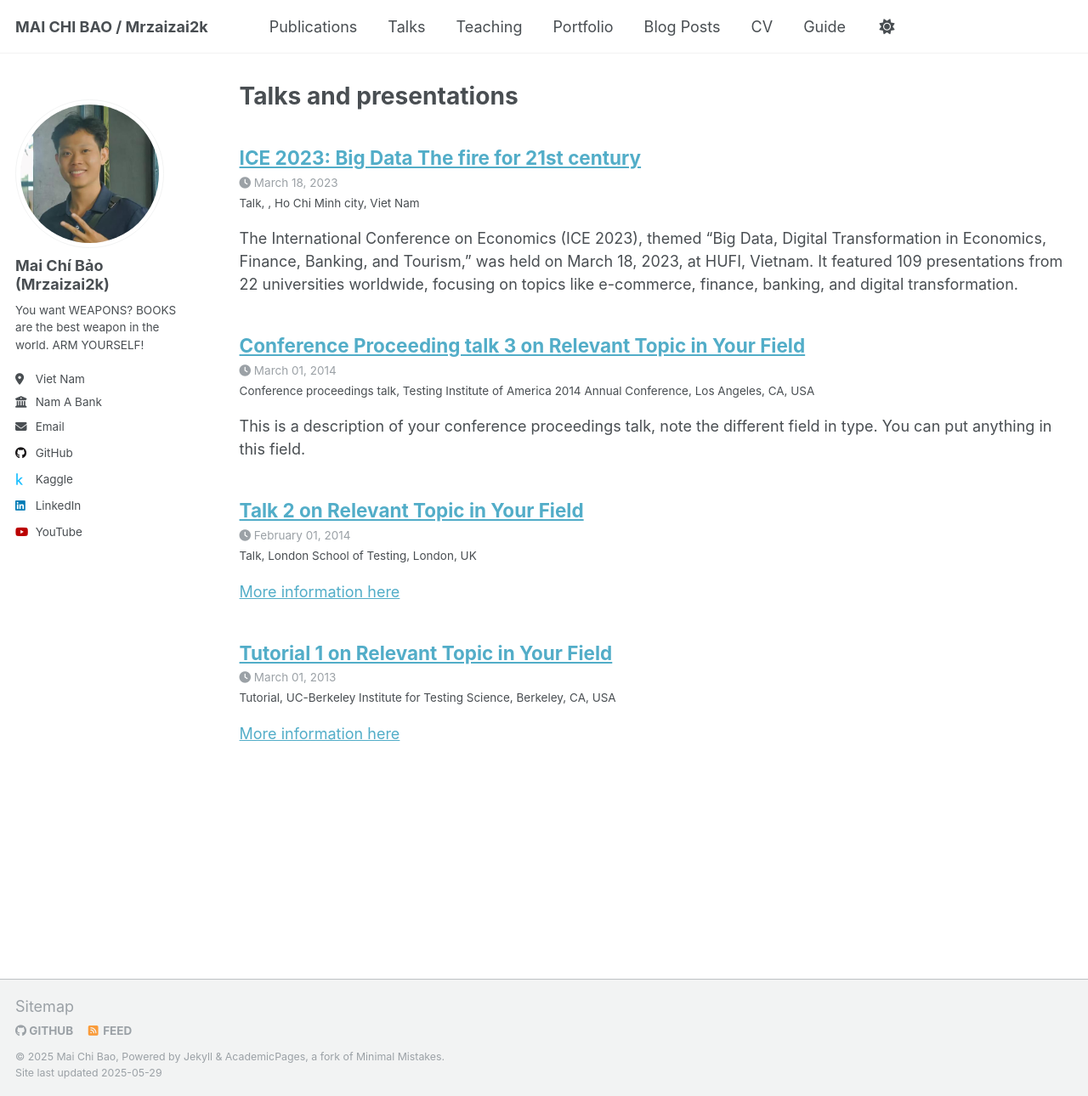
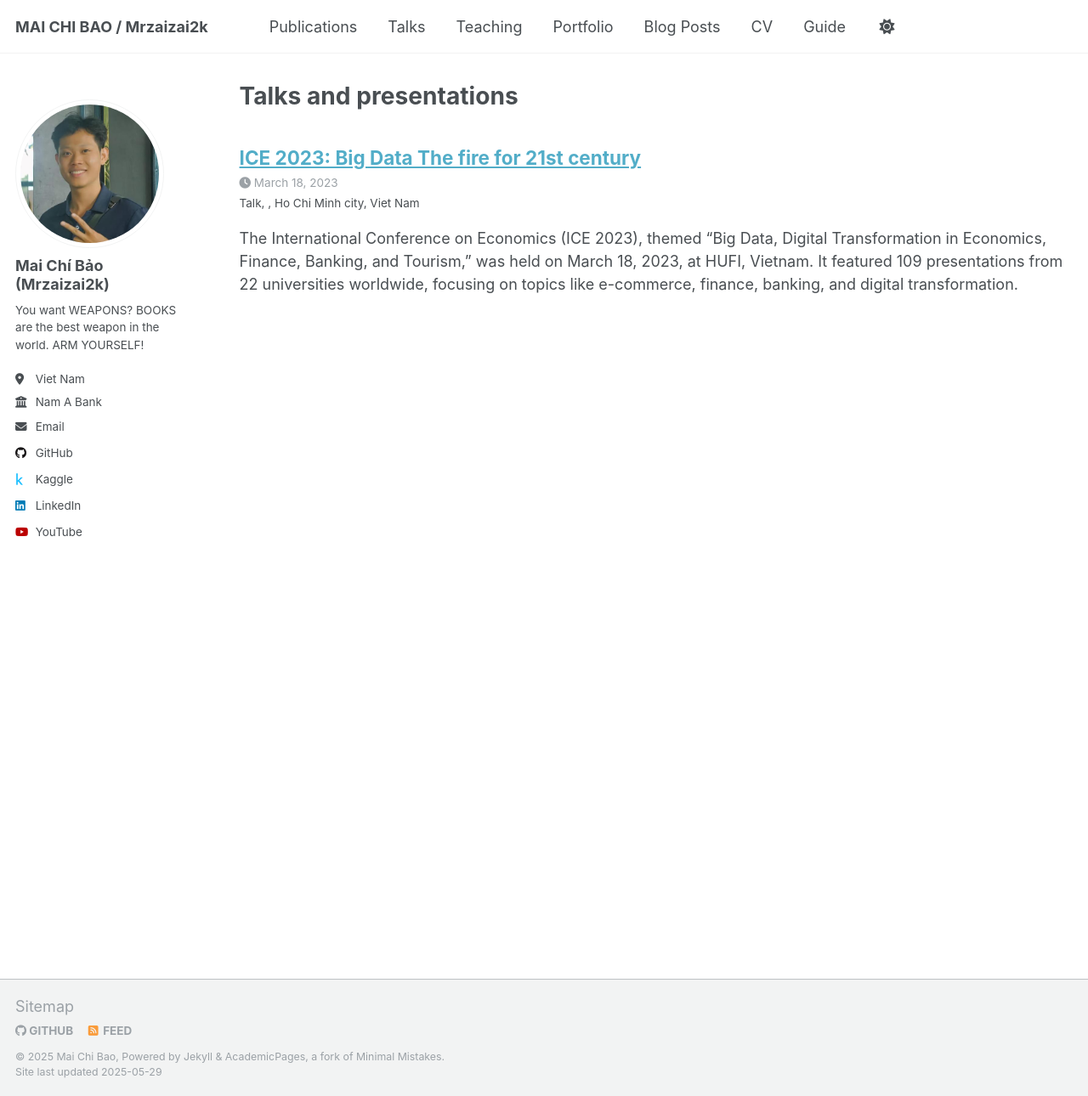
Before and after one commit to mrzaizai2k/mrzaizai2k.github.io, a Jekyll site: the page built from _pages/talks.html, in a window 1280 px wide and 1290 px high. Shown: the whole window at 85% size. Built offline with Jekyll 4.4.1, drawn with Linux system fonts in a browser that asks for light colours.

Commit message:
youtube 5

```diff
--- a/_talks/2013-03-01-tutorial-1.md
+++ /dev/null
@@ -1,13 +0,0 @@
----
-title: "Tutorial 1 on Relevant Topic in Your Field"
-collection: talks
-type: "Tutorial"
-permalink: /talks/2013-03-01-tutorial-1
-venue: "UC-Berkeley Institute for Testing Science"
-date: 2013-03-01
-location: "Berkeley, CA, USA"
----
-
-[More information here](http://exampleurl.com)
-
-This is a description of your tutorial, note the different field in type. This is a markdown files that can be all markdown-ified like any other post. Yay markdown!
--- a/_talks/2014-02-01-talk-2.md
+++ /dev/null
@@ -1,13 +0,0 @@
----
-title: "Talk 2 on Relevant Topic in Your Field"
-collection: talks
-type: "Talk"
-permalink: /talks/2014-02-01-talk-2
-venue: "London School of Testing"
-date: 2014-02-01
-location: "London, UK"
----
-
-[More information here](http://example2.com)
-
-This is a description of your talk, which is a markdown files that can be all markdown-ified like any other post. Yay markdown!
--- a/_talks/2014-03-01-talk-3.md
+++ /dev/null
@@ -1,11 +0,0 @@
----
-title: "Conference Proceeding talk 3 on Relevant Topic in Your Field"
-collection: talks
-type: "Conference proceedings talk"
-permalink: /talks/2014-03-01-talk-3
-venue: "Testing Institute of America 2014 Annual Conference"
-date: 2014-03-01
-location: "Los Angeles, CA, USA"
----
-
-This is a description of your conference proceedings talk, note the different field in type. You can put anything in this field.
```
Also changed, not shown: _talks/2023-03-18-talk-1.md (+1 -3 lines).
